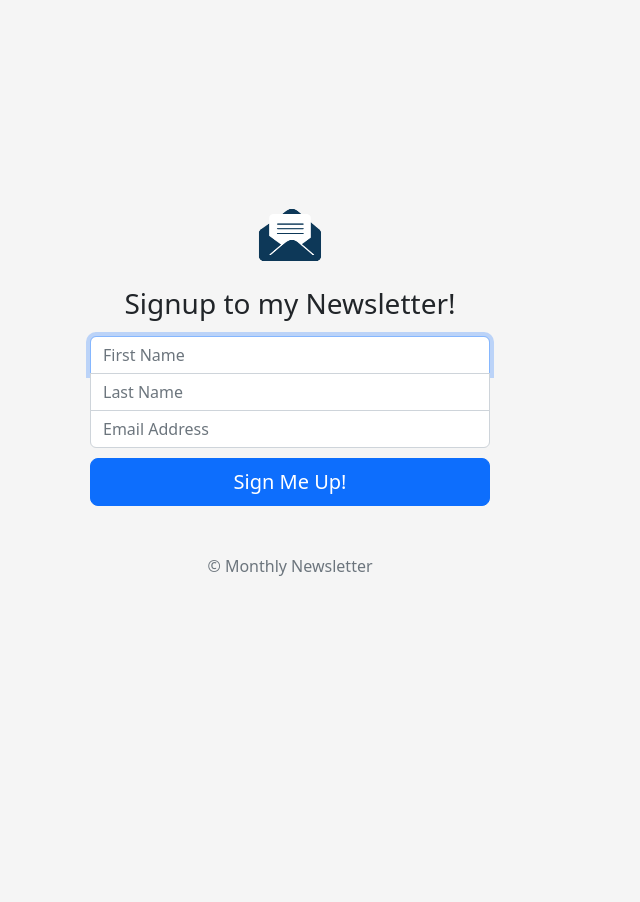
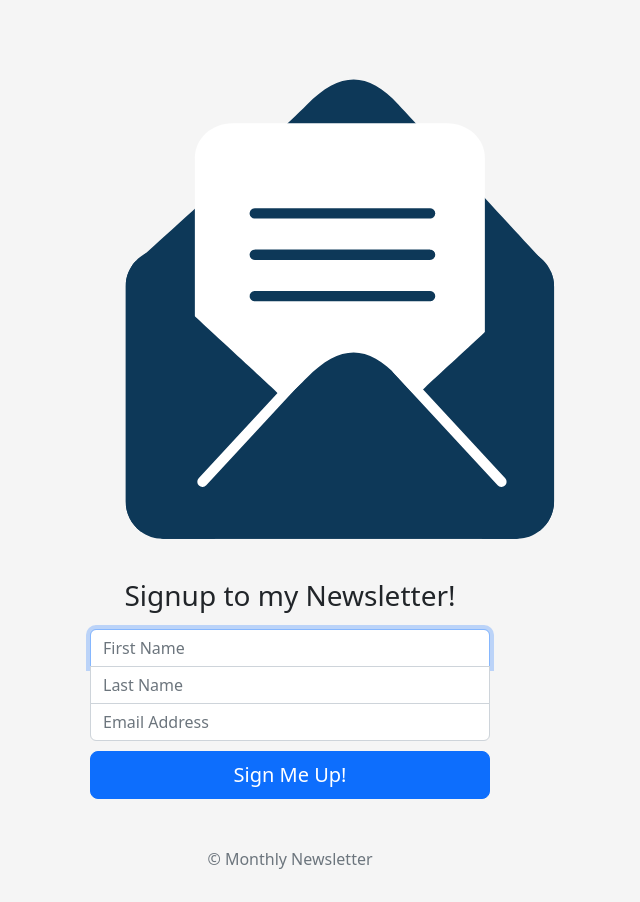
Before and after one commit to reddyakanksha98/Newsletter_Signup, a website: page signup.html in a window 1280 px wide. Shown: the whole page, without its empty margins (350-990 px from the left). Before the commit the page ends 800 px from the top, so only its background shows below. Drawn offline with nearby package versions, Linux system fonts and the light colour scheme.

Commit message:
change app, signup files

```diff
--- a/signup.html
+++ b/signup.html
@@ -89,7 +89,7 @@
 
 <main class="form-signin w-100 m-auto">
   <form action="/" method="post">
-    <img class="mb-4" src="images/newsletterLogo.png" alt="" width="72" height="57">
+    <img class="mb-4" src="images/newsletterLogo.png" alt="logo">
     <h1 class="h3 mb-3 fw-normal">Signup to my Newsletter!</h1>
 
     <input type="text" name="fName" class="form-control top" placeholder="First Name" required autofocus>
```
